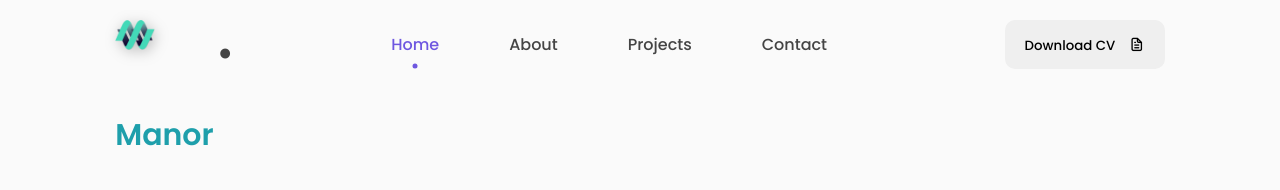
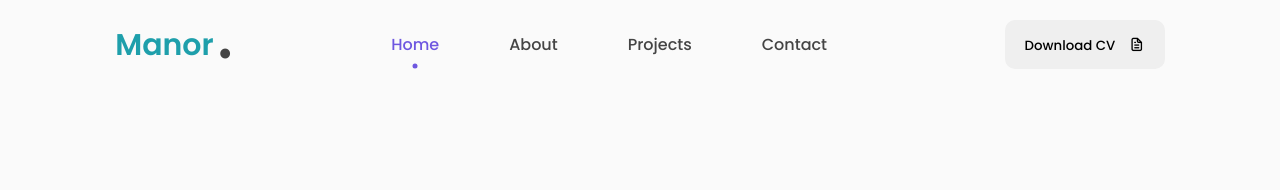
Before and after one commit to Blaczeus/Blaczeus.github.io, a plain HTML site: page index.html in a window 1280 px wide. Shown: the top 190 px of the page. Drawn offline with nearby package versions, Linux system fonts and the light colour scheme.

Commit message:
removed logo

```diff
--- a/index.html
+++ b/index.html
@@ -22,7 +22,7 @@
             <!-- --------------- HEADER --------------- -->
             <nav id="header">
                 <div class="nav-logo">
-                    <img src="assets/img/Vector.png" alt="Logo" >
+                    <!-- <img src="assets/img/Vector.png" alt="Logo" > -->
                     <p class="nav-name">Manor</p>
                     <span>.</span>
                 </div>
```
